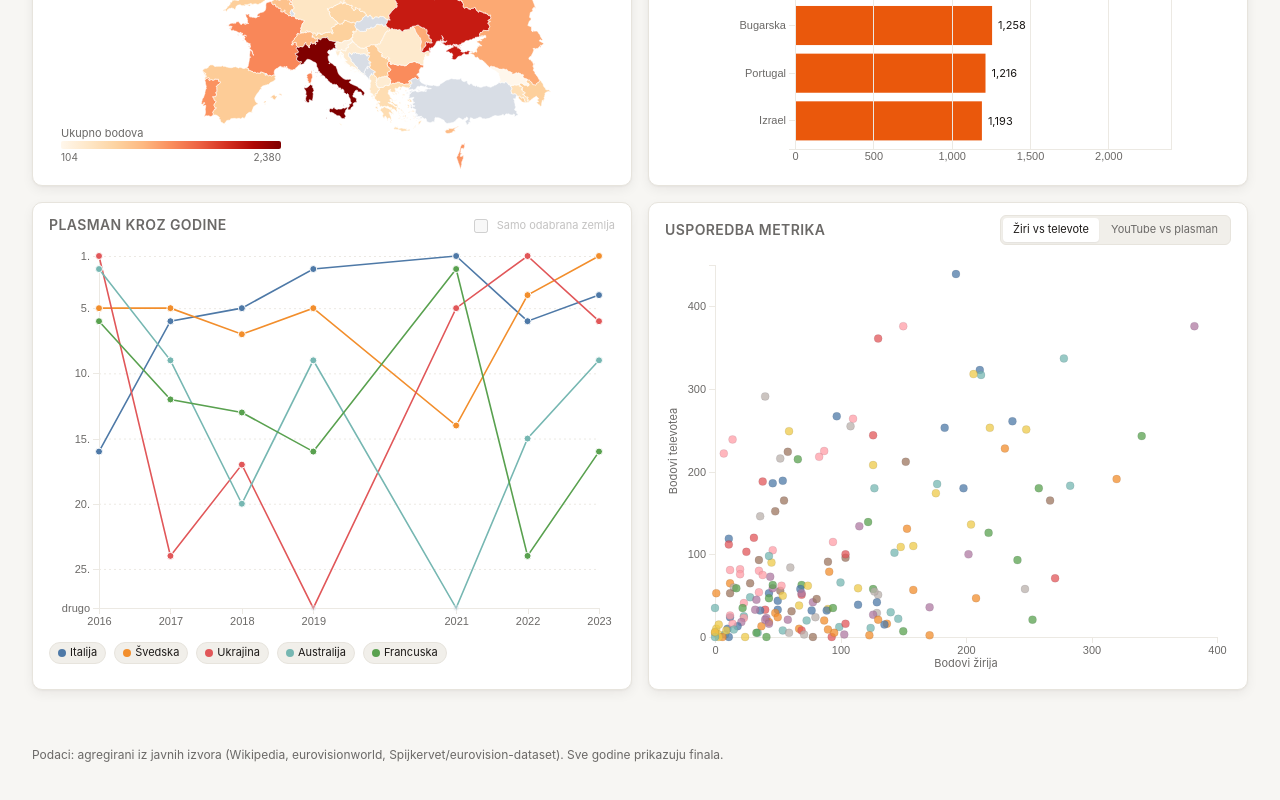
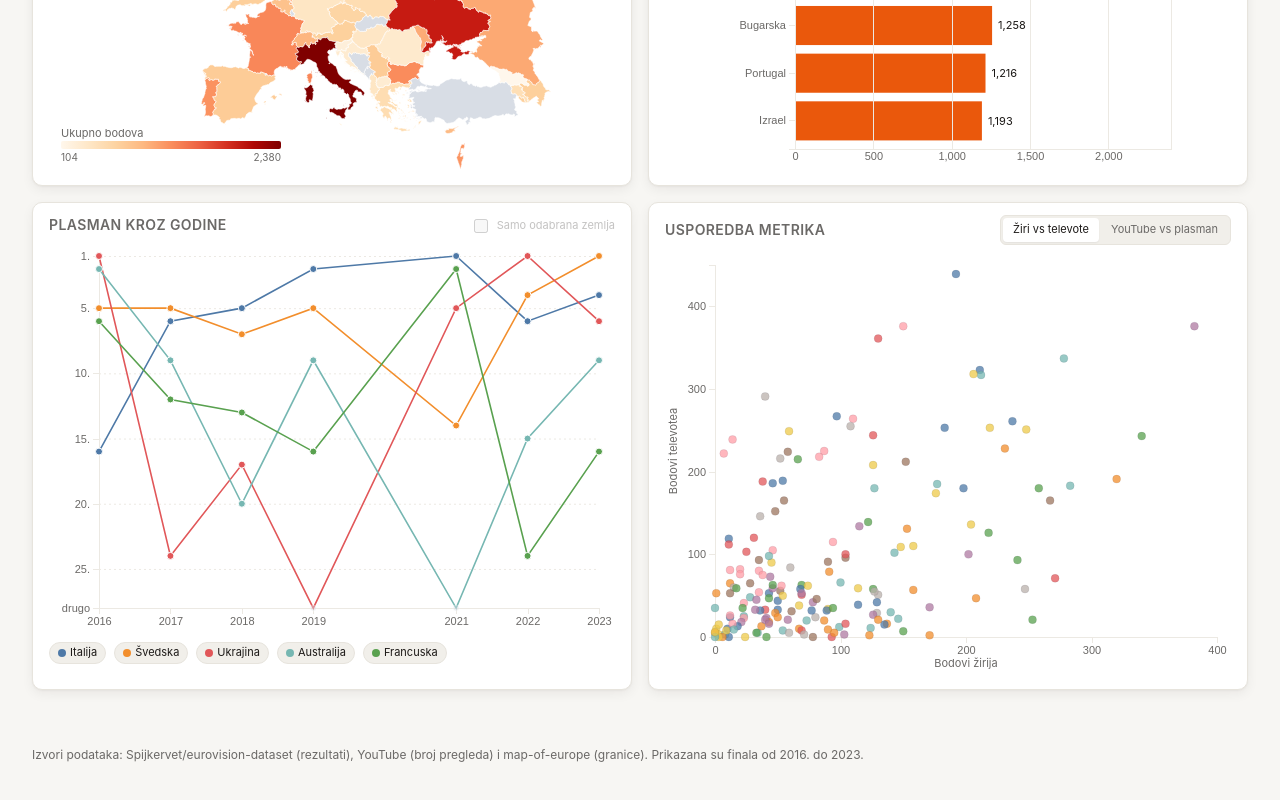
Before and after one commit to BartolOce/vp-eurosong, a website built with Vite: page index.html in a window 1280 px wide. Shown: the part 483-1283 px from the top of the page. Built offline with nearby package versions, Linux system fonts and the light colour scheme.

Commit message:
Ispravi izvore podataka u footeru

```diff
--- a/index.html
+++ b/index.html
@@ -98,8 +98,9 @@
 
     <footer class="footer">
       <p>
-        Podaci: agregirani iz javnih izvora (Wikipedia, eurovisionworld,
-        Spijkervet/eurovision-dataset). Sve godine prikazuju finala.
+        Izvori podataka: Spijkervet/eurovision-dataset (rezultati), YouTube
+        (broj pregleda) i map-of-europe (granice). Prikazana su finala od
+        2016. do 2023.
       </p>
     </footer>
 
```
